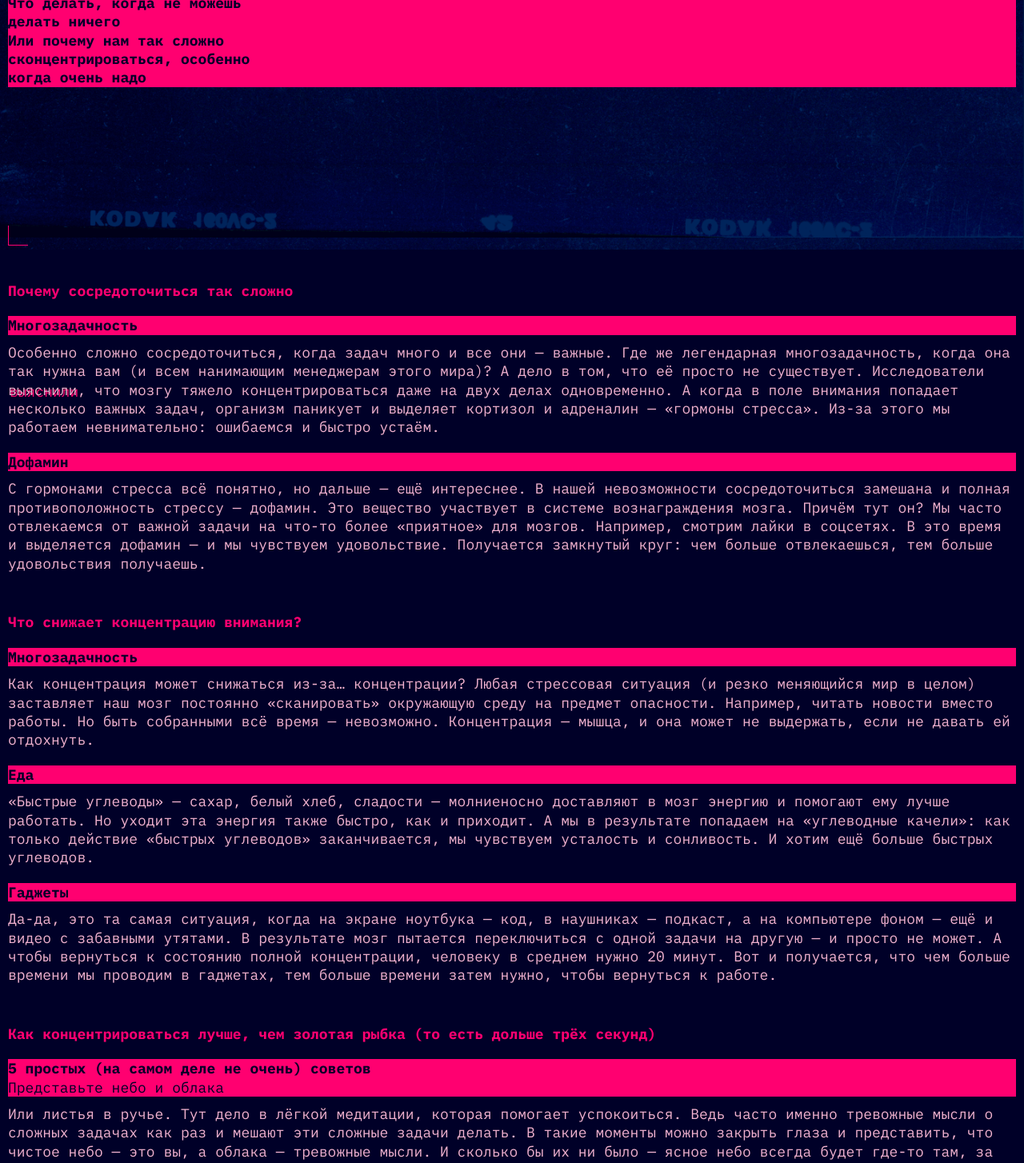
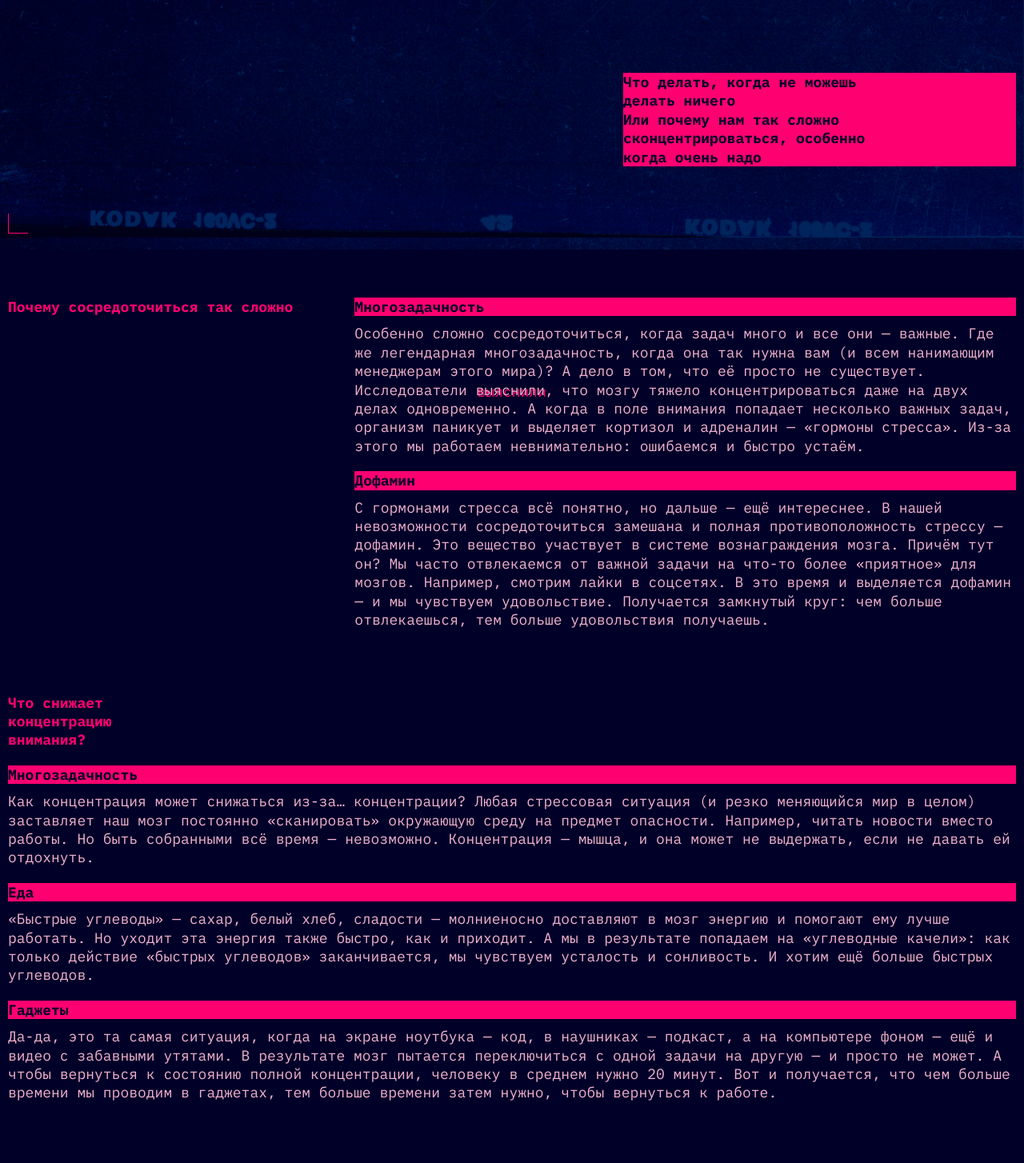
Before and after one commit to ffloaw/slozhno-sosredotochitsya-fd, a plain HTML site: page index.html in a window 1280 px wide. Shown: the part 503-1957 px from the top of the page at 80% size. Drawn offline with Linux system fonts and the light colour scheme.

Commit message:
Done for tablet version

```diff
--- a/index.html
+++ b/index.html
@@ -12,6 +12,8 @@
     <link rel="apple-touch-icon" href="./images/mobile-icon.png">
     <link rel="stylesheet" href="./fonts/fonts.css">
     <link rel="stylesheet" href="./styles/globals.css">
+    <link rel="stylesheet" href="./styles/tablet.css">
+    <link rel="stylesheet" href="./styles/desktop.css">
     <link rel="stylesheet" href="./styles/variables.css">
     <link rel="stylesheet" href="./styles/style.css">
     <link rel="stylesheet" href="./styles/dark.css">
@@ -141,7 +143,7 @@
         чем золотая рыбка (то есть дольше трёх секунд)
       </h2>
       <article class="card">
-        <h3 class="card_title title-decor">5 простых (на самом деле не очень) советов</h3>
+        <h3 class="card_title title-decor title_on-small">5 простых (на самом деле не очень) советов</h3>
         <h3 class="card_text_small_size title-decor">Представьте небо и облака</h3>
         <p class="card_text card_text_small_size">
           Или листья в ручье. Тут дело в лёгкой медитации, которая помогает успокоиться.
@@ -194,11 +196,11 @@
     </section>
     <section class="base_section section_images">
       <h2 class="card_title image_title title-decor">А можно в картинках?</h2>
-      <img class="image" src="./images/sunset.png" alt="Закат" loading="lazy">
-      <img class="image" src="./images/ice-cream.png" alt="Мороженое" loading="lazy">
-      <img class="image" src="./images/tape.png" alt="Касета" loading="lazy">
-      <img class="image" src="./images/books.png" alt="Книги" loading="lazy">
-      <img class="image" src="./images/street.png" alt="Улица" loading="lazy">
+      <img class="image image_sunset" src="./images/sunset.png" alt="Закат" loading="lazy">
+      <img class="image image_ice-cream" src="./images/ice-cream.png" alt="Мороженое" loading="lazy">
+      <img class="image image_tape" src="./images/tape.png" alt="Касета" loading="lazy">
+      <img class="image image_books" src="./images/books.png" alt="Книги" loading="lazy">
+      <img class="image image_street" src="./images/street.png" alt="Улица" loading="lazy">
     </section>
   </body>
   <footer class="decorated-zone">
--- a/styles/advice.css
+++ b/styles/advice.css
@@ -4,3 +4,30 @@
   grid-template-rows: min-content auto auto auto auto;
   gap: 20px;
 }
+
+.title_on-small {
+  margin-bottom: 20px;
+}
+
+@media (min-width: 768px) {
+  .section_title {
+    padding: 0;
+  }
+
+  .section_advice {
+    grid-template-columns: minmax(236px, 1fr) minmax(472px, 2fr);
+    grid-template-rows: auto auto auto auto auto;
+    --padding: 80px;
+    padding-block-start: var(--padding);
+    column-gap: 20px;
+    row-gap: 20px;
+  }
+
+  .section_advice .section_title {
+    grid-column: 1;
+  }
+
+  .section_advice .card {
+    grid-column: 2;
+  }
+}
--- a/styles/attention.css
+++ b/styles/attention.css
@@ -4,3 +4,14 @@
   grid-template-rows: min-content 1fr 1fr;
   gap: 20px;
 }
+
+@media (min-width: 768px) {
+  .section_title {
+    padding: 0;
+  }
+
+  .section_attention {
+    --padding: 80px;
+    padding-block-start: var(--padding);
+  }
+}
--- a/styles/concentrate.css
+++ b/styles/concentrate.css
@@ -2,6 +2,7 @@
   display: grid;
   grid-template-columns: 1fr;
   grid-template-rows: min-content 1fr 1fr;
+  padding-block-start: var(--padding-start);
   gap: 20px;
 }
 
@@ -12,15 +13,23 @@
   color: var(--accent-color);
   line-height: 23.4px;
   letter-spacing: 0%;
-  padding-block-start: var(--padding-start);
   grid-column: 1 / -1;
 }
 
-.section_concentrate .card_list {
-  display: contents;
+@media (min-width: 768px) {
+  .section_concentrate {
+    grid-template-columns: minmax(236px, 1fr) minmax(472px, 2fr);
+    grid-template-rows: auto auto;
+    column-gap: 20px;
+    row-gap: 20px;
+  }
+
+  .section_concentrate .concentrate_title {
+    grid-column: 1;
+    grid-row: 1 / -1;
+  }
+
+  .section_concentrate .card {
+    grid-column: 2;
+  }
 }
-
-.section_concentrate > :last-child {
-  margin-bottom: 0;
-  padding-bottom: 0;
-}
--- /dev/null
+++ b/styles/desktop.css
@@ -0,0 +1,7 @@
+@media (min-width: 1024px) {
+  .header_description {
+    justify-self: end;
+    align-self: center;
+    min-width: 491px;
+  }
+}
--- a/styles/header.css
+++ b/styles/header.css
@@ -93,3 +93,20 @@
   border: 1px solid var(--accent-color);
   pointer-events: none;
 }
+
+@media (min-width: 768px) {
+  .header_description {
+    justify-self: end;
+    align-self: center;
+    min-width: 364px;
+  }
+}
+
+@media (min-width: 1024px) {
+  .header_description {
+    justify-self: end;
+    align-self: center;
+    min-width: 491px;
+    min-height: 70px;
+  }
+}
--- a/styles/images.css
+++ b/styles/images.css
@@ -14,3 +14,35 @@
 .image_title {
   margin-block-start: var(--padding);
 }
+
+@media (min-width: 768px) {
+  .section_images {
+    grid-template-columns: repeat(3, 1fr);
+    gap: 20px;
+  }
+
+  .image_title {
+    grid-column: 1 / 4;
+  }
+
+  .image_sunset {
+    grid-column: 1 / 3;
+  }
+
+  .image_ice-cream {
+    align-self: stretch;
+    grid-column: 3;
+    grid-row: 2 / 4;
+  }
+
+  .image_tape {
+    align-self: stretch;
+    grid-column: 1;
+    grid-row: 3 / 5;
+  }
+
+  .image_street {
+    grid-column: 2 / 4;
+
+  }
+}
--- a/styles/style.css
+++ b/styles/style.css
@@ -31,7 +31,7 @@
 .decorated-zone::after {
   content: "";
   position: absolute;
-  bottom: 0;
+  bottom: 15px;
   left: 0;
   width: 25px;
   height: 25px;
--- /dev/null
+++ b/styles/tablet.css
@@ -0,0 +1,39 @@
+@media (min-width: 768px) {
+  .header_description {
+    justify-self: end;
+    align-self: center;
+    min-width: 364px;
+  }
+
+  .section_concentrate {
+    display: grid;
+    grid-template-columns: minmax(236px, 1fr) minmax(472px, 2fr);
+    grid-template-rows: auto ;
+    --padding-start: 60px;
+    padding-block-start: var(--padding-start);
+    column-gap: 20px;
+    row-gap: 20px;
+  }
+
+  .section_concentrate .concentrate_title {
+    grid-column: 1;
+    grid-row: 1 / -1;
+  }
+
+  .section_concentrate .card {
+    grid-column: 2;
+  }
+
+  .section_attention .section_title {
+    max-width: 18ch;
+  }
+
+  .section_attention {
+    --padding: 80px;
+    padding-block-start: var(--padding);
+  }
+
+  .section_image {
+    grid-template-columns: repeat(3, 1fr);
+  }
+}
```
Also changed, not shown: styles/variables.css (line endings or trailing spaces).
